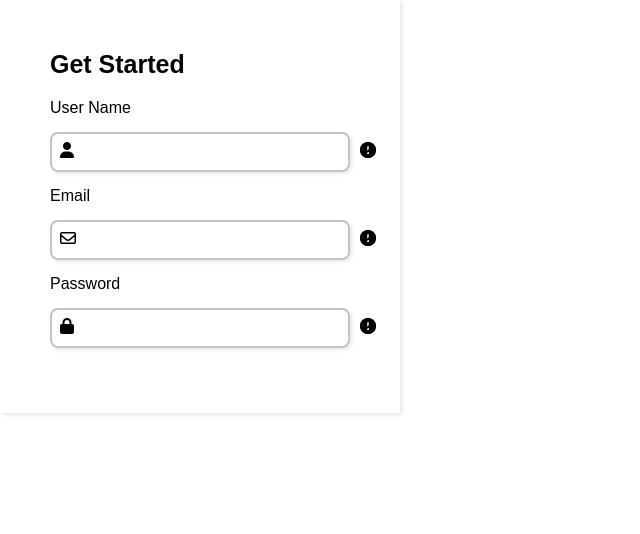
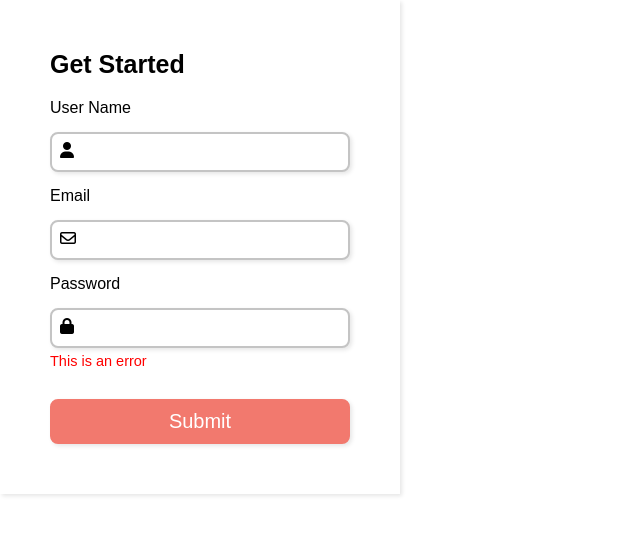
Before and after one commit to nkhlrgh/form-validation, a plain HTML site: page index.html in a window 1280 px wide. Shown: the whole page, without its empty margins (0-640 px from the left). Drawn offline with Linux system fonts and the light colour scheme.

Commit message:
chore: add submit button

```diff
--- a/index.html
+++ b/index.html
@@ -18,8 +18,8 @@
                 <label for="username">User Name</label>
                 <i class="fas fa-user"></i>
                 <input type="text" name="username" id="username">
-                <i class="fas fa-exclamation-circle"></i>
-                <i class="far fa-check-circle"></i>
+                <i class="fas fa-exclamation-circle failure-icon"></i>
+                <i class="far fa-check-circle success-icon"></i>
                 <div class="error"></div>
             </div>
 
@@ -28,8 +28,8 @@
                 <label for="email">Email</label>
                 <i class="far fa-envelope"></i>
                 <input type="email" name="email" id="email">
-                <i class="fas fa-exclamation-circle"></i>
-                <i class="far fa-check-circle"></i>
+                <i class="fas fa-exclamation-circle failure-icon"></i>
+                <i class="far fa-check-circle success-icon"></i>
                 <div class="error"></div>
             </div>
 
@@ -38,10 +38,12 @@
                 <label for="password">Password</label>
                 <i class="fas fa-lock"></i>
                 <input type="password" name="password" id="password">
-                <i class="fas fa-exclamation-circle"></i>
-                <i class="far fa-check-circle"></i>
-                <div class="error"></div>
+                <i class="fas fa-exclamation-circle failure-icon"></i>
+                <i class="far fa-check-circle success-icon"></i>
+                <div class="error">This is an error</div>
             </div>
+
+            <button type="submit" id="submit">Submit</button>
         </form>
     </div>
 
```
